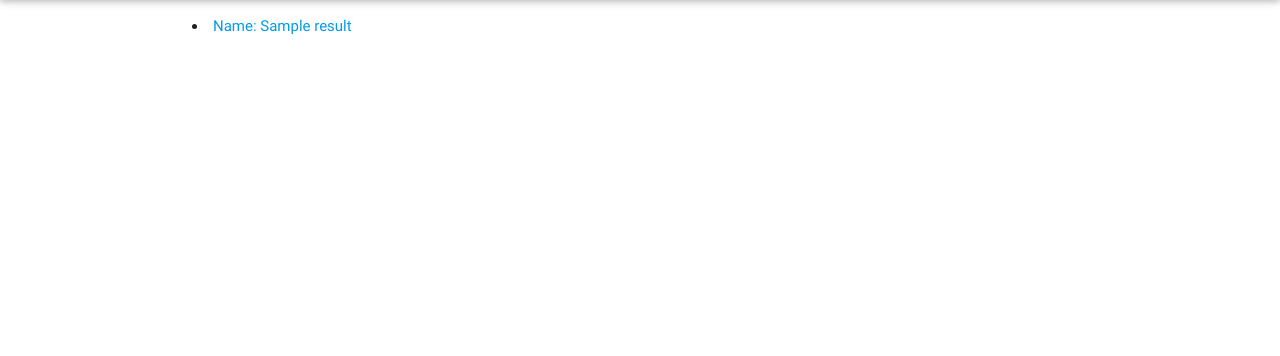
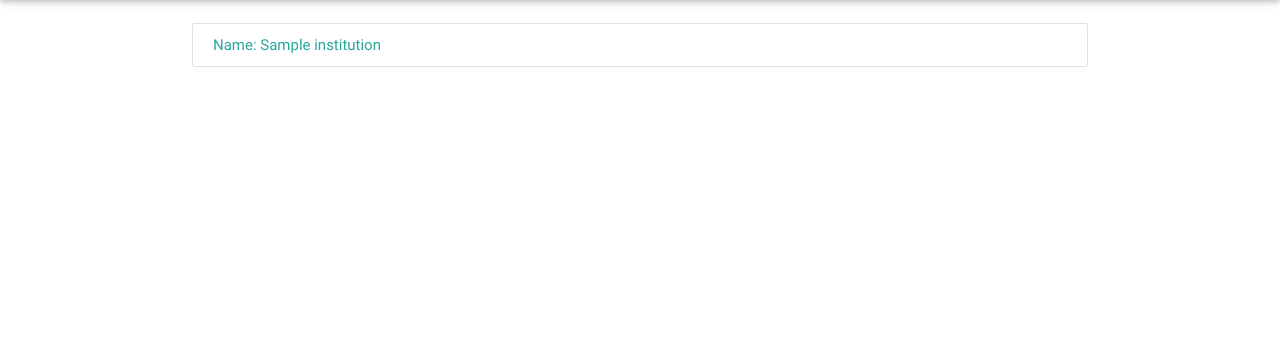
Before and after one commit to Akus93/rzemieslnicy, a Django app: template rzemieslnicy/templates/rzemieslnicy/search_result.html in a window 1280 px wide. Shown: the part 64-420 px from the top of the page. Run offline with Django 3.2, Linux system fonts and the light colour scheme; the template is opened without the code that fills it: most values are stand-ins (such as "Sample title", 1, 10 or a date in 2020); some libraries are stand-ins or nearby versions.

Commit message:
Display changes

```diff
--- a/rzemieslnicy/templates/rzemieslnicy/search_result.html
+++ b/rzemieslnicy/templates/rzemieslnicy/search_result.html
@@ -2,12 +2,14 @@
 
 {% block content %}
 
-    {% if not results %}
+    {% if not institutions %}
         <p>Brak wyników.</p>
     {% else %}
-        {% for result in results %}
-            <li><a href="{% url 'institution' result.pk %}">Name: {{ result.name }}</a></li>
-        {% endfor %}
+        <div class="collection">
+            {% for institution in institutions %}
+                <a class="collection-item" href="{% url 'institution' institution.pk %}">Name: {{ institution.name }}</a>
+            {% endfor %}
+        </div>
     {% endif %}
 
 {% endblock content %}
--- a/rzemieslnicy/views.py
+++ b/rzemieslnicy/views.py
@@ -25,7 +25,7 @@ class IndexView(generic.View):
         if form.is_valid():
             search = form.cleaned_data['search']
             results = get_institutions(search)
-            return render(request, 'rzemieslnicy/search_result.html', {'results': results})
+            return render(request, 'rzemieslnicy/search_result.html', {'institutions': results})
 
         return render(request, self.template_name, {'form': form})
 
```
Also changed, not shown: rzemieslnicy/templates/rzemieslnicy/institution_list.html (+5 -4 lines).
